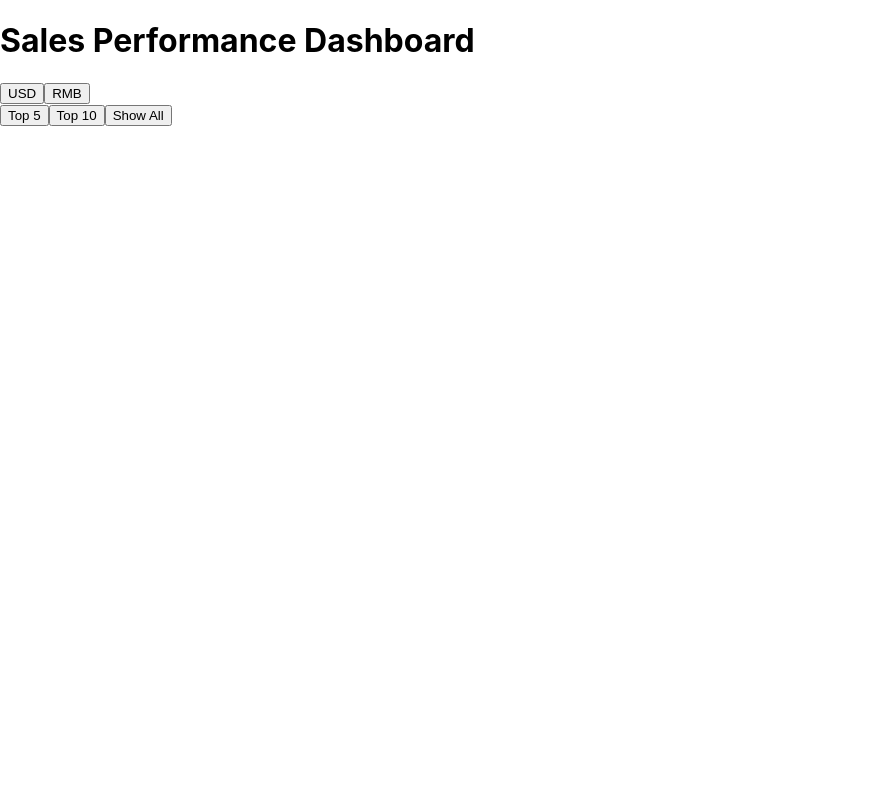
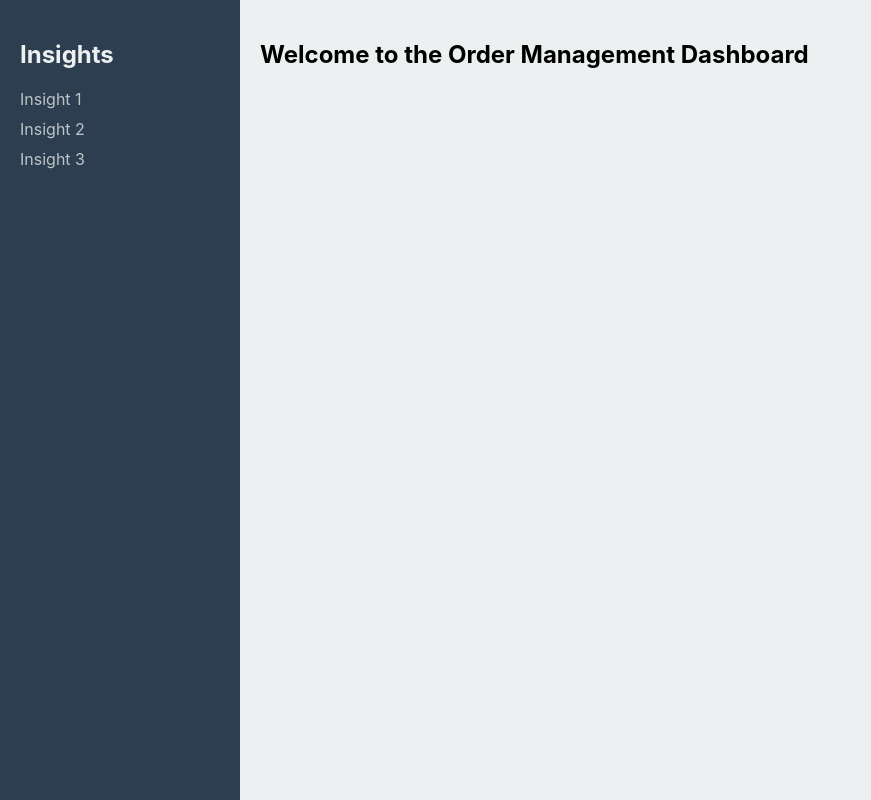
Before and after one commit to rhemanthk93/Store_Sales_Performance_Frontend, a React (Create React App) app: page / in a window 1280 px wide. Shown: the whole page, without its empty margins (0-871 px from the left). Built offline with nearby package versions, Linux system fonts and the light colour scheme; no server answers.

Commit message:
Redid dashboard template

```diff
--- a/package.json
+++ b/package.json
@@ -11,6 +11,7 @@
     "react": "^18.3.1",
     "react-chartjs-2": "^5.2.0",
     "react-dom": "^18.3.1",
+    "react-router-dom": "^6.23.1",
     "react-scripts": "5.0.1",
     "web-vitals": "^2.1.4"
   },
--- a/src/App.css
+++ b/src/App.css
@@ -1,50 +1,5 @@
+/* src/App.css */
 .App {
-  text-align: center;
+  display: flex;
+  height: 100vh;
 }
-
-.controls {
-  display: flex;
-  justify-content: center;
-  margin-bottom: 20px;
-}
-
-.currency-toggle, .display-count-toggle {
-  margin: 0 10px;
-}
-
-.chart-container {
-  display: flex;
-  flex-wrap: wrap;
-  justify-content: space-around;
-}
-
-.chart {
-  width: 45%;
-  margin: 20px 0;
-}
-
-h1 {
-  font-size: 2em;
-  margin: 20px 0;
-}
-
-h2 {
-  font-size: 1.5em;
-  margin: 10px 0;
-}
-
-button {
-  margin: 10px;
-  padding: 10px 20px;
-  font-size: 1em;
-  cursor: pointer;
-}
-
-button:hover {
-  background-color: #ddd;
-}
-
-button:focus {
-  outline: none;
-  background-color: #ccc;
-}
--- a/src/App.js
+++ b/src/App.js
@@ -1,116 +1,29 @@
-import React, { useEffect, useState } from 'react';
-import { Line } from 'react-chartjs-2';
-import {
-  Chart as ChartJS,
-  CategoryScale,
-  LinearScale,
-  PointElement,
-  LineElement,
-  Title,
-  Tooltip,
-  Legend
-} from 'chart.js';
-
-import { getHighestPerHourSales, getHighestAvgSales } from './api';
-
-ChartJS.register(
-    CategoryScale,
-    LinearScale,
-    PointElement,
-    LineElement,
-    Title,
-    Tooltip,
-    Legend
-);
+// src/App.js
+import React from 'react';
+import { BrowserRouter as Router, Route, Routes } from 'react-router-dom';
+import Sidebar from './components/Sidebar';
+import Dashboard from './components/Dashboard';
+import Insight1 from './pages/Insight1';
+import Insight2 from './pages/Insight2';
+import Insight3 from './pages/Insight3';
+import './App.css';
 
 function App() {
-  const [highestPerHourSales, setHighestPerHourSales] = useState(null);
-  const [highestAvgSales, setHighestAvgSales] = useState(null);
-  const [currency, setCurrency] = useState('USD');
-  const [displayCount, setDisplayCount] = useState('top10'); // options: 'top5', 'top10', 'all'
-
-  useEffect(() => {
-    const fetchData = async () => {
-      try {
-        const perHourSalesData = await getHighestPerHourSales();
-        setHighestPerHourSales(perHourSalesData);
-
-        const avgSalesData = await getHighestAvgSales();
-        setHighestAvgSales(avgSalesData);
-      } catch (error) {
-        console.error('Error fetching sales data:', error);
-      }
-    };
-
-    fetchData();
-  }, []);
-
-  const filterData = (data) => {
-    if (displayCount === 'top5') {
-      return data.slice(0, 5);
-    } else if (displayCount === 'top10') {
-      return data.slice(0, 10);
-    } else {
-      return data;
-    }
-  };
-
-  const perHourSalesChartData = highestPerHourSales ? {
-    labels: filterData(highestPerHourSales).map(data => data.city),
-    datasets: [
-      {
-        label: `Average Hourly Sales (${currency})`,
-        data: filterData(highestPerHourSales).map(data => currency === 'USD' ? data.avg_hourly_sales_usd : data.avg_hourly_sales_rmb),
-        backgroundColor: currency === 'USD' ? 'rgba(75,192,192,0.4)' : 'rgba(255,99,132,0.4)',
-        borderColor: currency === 'USD' ? 'rgba(75,192,192,1)' : 'rgba(255,99,132,1)',
-        borderWidth: 1,
-      }
-    ],
-  } : {};
-
-  const avgSalesChartData = highestAvgSales ? {
-    labels: filterData(highestAvgSales).map(data => data.city),
-    datasets: [
-      {
-        label: `Average Sales (${currency})`,
-        data: filterData(highestAvgSales).map(data => currency === 'USD' ? data.avg_sales_usd : data.avg_sales_rmb),
-        backgroundColor: currency === 'USD' ? 'rgba(153,102,255,0.4)' : 'rgba(255,159,64,0.4)',
-        borderColor: currency === 'USD' ? 'rgba(153,102,255,1)' : 'rgba(255,159,64,1)',
-        borderWidth: 1,
-      }
-    ],
-  } : {};
-
-  return (
-      <div className="App">
-        <h1>Sales Performance Dashboard</h1>
-        <div className="controls">
-          <div className="currency-toggle">
-            <button onClick={() => setCurrency('USD')}>USD</button>
-            <button onClick={() => setCurrency('RMB')}>RMB</button>
-          </div>
-          <div className="display-count-toggle">
-            <button onClick={() => setDisplayCount('top5')}>Top 5</button>
-            <button onClick={() => setDisplayCount('top10')}>Top 10</button>
-            <button onClick={() => setDisplayCount('all')}>Show All</button>
-          </div>
-        </div>
-        <div className="chart-container">
-          {highestPerHourSales && (
-              <div className="chart">
-                <h2>Highest Per Hour Sales</h2>
-                <Line data={perHourSalesChartData} />
-              </div>
-          )}
-          {highestAvgSales && (
-              <div className="chart">
-                <h2>Highest Average Sales by City</h2>
-                <Line data={avgSalesChartData} />
-              </div>
-          )}
-        </div>
-      </div>
-  );
+    return (
+        <Router>
+            <div className="App">
+                <Sidebar />
+                <Dashboard>
+                    <Routes>
+                        <Route path="/insight1" element={<Insight1 />} />
+                        <Route path="/insight2" element={<Insight2 />} />
+                        <Route path="/insight3" element={<Insight3 />} />
+                        <Route path="/" element={<h2>Welcome to the Order Management Dashboard</h2>} />
+                    </Routes>
+                </Dashboard>
+            </div>
+        </Router>
+    );
 }
 
 export default App;
--- /dev/null
+++ b/src/components/Dashboard.css
@@ -0,0 +1,7 @@
+/* src/components/Dashboard.css */
+.dashboard {
+    flex: 1;
+    padding: 20px;
+    background-color: #ecf0f1;
+    overflow-y: auto;
+}
--- /dev/null
+++ b/src/components/Dashboard.js
@@ -0,0 +1,13 @@
+// src/components/Dashboard.js
+import React from 'react';
+import './Dashboard.css';
+
+const Dashboard = ({ children }) => {
+    return (
+        <div className="dashboard">
+            {children}
+        </div>
+    );
+};
+
+export default Dashboard;
--- /dev/null
+++ b/src/components/Sidebar.css
@@ -0,0 +1,30 @@
+/* src/components/Sidebar.css */
+.sidebar {
+    width: 200px;
+    background-color: #2c3e50;
+    color: white;
+    padding: 20px;
+}
+
+.sidebar h2 {
+    color: #ecf0f1;
+}
+
+.sidebar ul {
+    list-style-type: none;
+    padding: 0;
+}
+
+.sidebar ul li {
+    margin: 10px 0;
+}
+
+.sidebar ul li a {
+    color: #bdc3c7;
+    text-decoration: none;
+}
+
+.sidebar ul li a.active {
+    color: #ecf0f1;
+    font-weight: bold;
+}
--- /dev/null
+++ b/src/components/Sidebar.js
@@ -0,0 +1,25 @@
+// src/components/Sidebar.js
+import React from 'react';
+import { NavLink } from 'react-router-dom';
+import './Sidebar.css';
+
+const Sidebar = () => {
+    return (
+        <div className="sidebar">
+            <h2>Insights</h2>
+            <ul>
+                <li>
+                    <NavLink to="/insight1" activeClassName="active">Insight 1</NavLink>
+                </li>
+                <li>
+                    <NavLink to="/insight2" activeClassName="active">Insight 2</NavLink>
+                </li>
+                <li>
+                    <NavLink to="/insight3" activeClassName="active">Insight 3</NavLink>
+                </li>
+            </ul>
+        </div>
+    );
+};
+
+export default Sidebar;
--- /dev/null
+++ b/src/pages/Insight1.js
@@ -0,0 +1,13 @@
+// src/pages/Insight1.js
+import React from 'react';
+
+const Insight1 = () => {
+    return (
+        <div>
+            <h2>Insight 1</h2>
+            <p>Chart for Insight 1 will be displayed here.</p>
+        </div>
+    );
+};
+
+export default Insight1;
--- /dev/null
+++ b/src/pages/Insight2.js
@@ -0,0 +1,13 @@
+// src/pages/Insight2.js
+import React from 'react';
+
+const Insight2 = () => {
+    return (
+        <div>
+            <h2>Insight 2</h2>
+            <p>Chart for Insight 2 will be displayed here.</p>
+        </div>
+    );
+};
+
+export default Insight2;
--- /dev/null
+++ b/src/pages/Insight3.js
@@ -0,0 +1,13 @@
+// src/pages/Insight3.js
+import React from 'react';
+
+const Insight3 = () => {
+    return (
+        <div>
+            <h2>Insight 3</h2>
+            <p>Chart for Insight 3 will be displayed here.</p>
+        </div>
+    );
+};
+
+export default Insight3;
```
Also changed, not shown: 1 other file (tests, documents, lock files or other folders).
